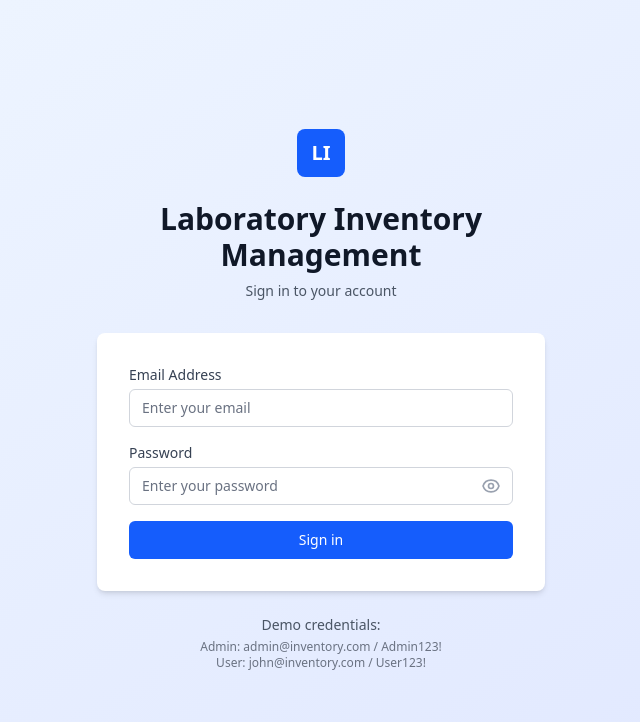
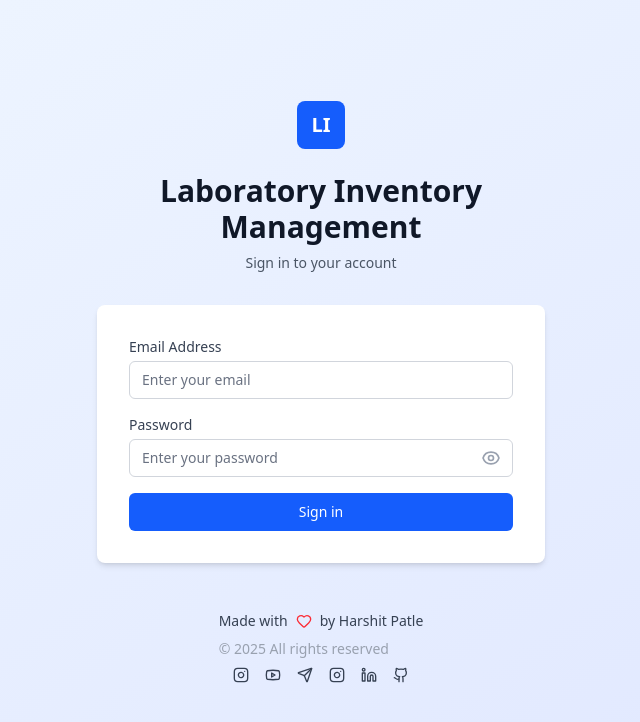
Before and after one commit to Harshit-Patle/A-1-Launchpad, a React (Vite) app in the folder client/: page / in a window 1280 px wide. Shown: the top 722 px of the page, without its empty margins (319-959 px from the left). Built offline with nearby package versions, Linux system fonts and the light colour scheme; no server answers.

Commit message:
Added Readme

```diff
--- a/client/package.json
+++ b/client/package.json
@@ -16,6 +16,7 @@
     "chart.js": "^4.5.0",
     "date-fns": "^4.1.0",
     "file-saver": "^2.0.5",
+    "lucide-react": "^0.536.0",
     "qrcode": "^1.5.4",
     "qrcode-reader": "^1.0.4",
     "react": "^19.1.0",
--- a/client/src/App.jsx
+++ b/client/src/App.jsx
@@ -1,3 +1,4 @@
+import React from 'react';
 import { BrowserRouter as Router, Routes, Route } from 'react-router-dom';
 import { ToastContainer } from 'react-toastify';
 import 'react-toastify/dist/ReactToastify.css';
@@ -29,9 +30,7 @@ import Sidebar from './components/Sidebar';
 
 function Layout({ children }) {
   const [sidebarOpen, setSidebarOpen] = useState(false);
-  const [isTabletOrMobile, setIsTabletOrMobile] = useState(false);
-
-  // Check screen size on mount and when window resizes
+  const [isTabletOrMobile, setIsTabletOrMobile] = useState(false);  // Check screen size on mount and when window resizes
   useEffect(() => {
     const checkScreenSize = () => {
       setIsTabletOrMobile(window.innerWidth < 1024);
@@ -43,13 +42,15 @@ function Layout({ children }) {
   }, []);
 
   return (
-    <div className="flex h-screen bg-gray-50">
+    <div className="flex flex-col h-screen bg-gray-50">
+      <div className="flex flex-1 overflow-hidden">
         <Sidebar isOpen={sidebarOpen} setIsOpen={setSidebarOpen} />
         <div className="flex-1 flex flex-col overflow-hidden">
           <Navbar setSidebarOpen={setSidebarOpen} />
           <main className="flex-1 px-4 md:px-6 py-6 overflow-y-auto">
             {children}
           </main>
+        </div>
       </div>
     </div>
   );
--- /dev/null
+++ b/client/src/components/Footer.jsx
@@ -0,0 +1,89 @@
+import React from 'react';
+import { Github, Instagram, Youtube, Send, Linkedin, Heart } from 'lucide-react';
+
+const Footer = ({ variant }) => {
+    // Determine if this is the login page variant
+    const isLoginVariant = variant === 'login';
+
+    // Conditional classes based on variant
+    const footerClasses = isLoginVariant
+        ? "w-full text-gray-700 py-4 mt-6"  // Lighter, more compact footer for login
+        : "w-full bg-gray-900 text-white py-8 mt-auto"; // Original styling
+
+    return (
+        <footer className={footerClasses}>
+            <div className={`${isLoginVariant ? 'max-w-md' : 'max-w-6xl'} mx-auto px-4`}>
+                <div className={`flex flex-col ${isLoginVariant ? 'items-center' : 'md:flex-row items-center justify-between'} gap-${isLoginVariant ? '2' : '6'}`}>
+                    <div className="text-center md:text-left space-y-2">
+                        <div className="flex items-center justify-center md:justify-start gap-2">
+                            <span className="text-sm">Made with</span>
+                            <Heart className="w-4 h-4 text-red-500" />
+                            <span className="text-sm">by Harshit Patle</span>
+                        </div>
+                        <p className="text-sm text-gray-400">© {new Date().getFullYear()} All rights reserved</p>
+                    </div>
+
+                    {/* Social links - show all icons on all pages */}
+                    <div className="flex flex-wrap items-center justify-center gap-4">
+                        <a
+                            href="https://www.instagram.com/coding_version"
+                            target="_blank"
+                            rel="noopener noreferrer"
+                            className={`${isLoginVariant ? 'hover:text-pink-600' : 'hover:text-pink-400'} transition-colors`}
+                            aria-label="Instagram (Personal)"
+                        >
+                            <Instagram className={`w-${isLoginVariant ? '4' : '5'} h-${isLoginVariant ? '4' : '5'}`} />
+                        </a>
+                        <a
+                            href="https://www.youtube.com/@coding_version"
+                            target="_blank"
+                            rel="noopener noreferrer"
+                            className={`${isLoginVariant ? 'hover:text-red-600' : 'hover:text-red-500'} transition-colors`}
+                            aria-label="YouTube"
+                        >
+                            <Youtube className={`w-${isLoginVariant ? '4' : '5'} h-${isLoginVariant ? '4' : '5'}`} />
+                        </a>
+                        <a
+                            href="https://telegram.me/Coding_Version"
+                            target="_blank"
+                            rel="noopener noreferrer"
+                            className={`${isLoginVariant ? 'hover:text-blue-600' : 'hover:text-blue-500'} transition-colors`}
+                            aria-label="Telegram"
+                        >
+                            <Send className={`w-${isLoginVariant ? '4' : '5'} h-${isLoginVariant ? '4' : '5'}`} />
+                        </a>
+                        <a
+                            href="https://www.instagram.com/harshit_patle10"
+                            target="_blank"
+                            rel="noopener noreferrer"
+                            className={`${isLoginVariant ? 'hover:text-pink-600' : 'hover:text-pink-400'} transition-colors`}
+                            aria-label="Instagram (Dev)"
+                        >
+                            <Instagram className={`w-${isLoginVariant ? '4' : '5'} h-${isLoginVariant ? '4' : '5'}`} />
+                        </a>
+                        <a
+                            href="https://www.linkedin.com/in/harshit-patle"
+                            target="_blank"
+                            rel="noopener noreferrer"
+                            className={`${isLoginVariant ? 'hover:text-blue-700' : 'hover:text-blue-600'} transition-colors`}
+                            aria-label="LinkedIn"
+                        >
+                            <Linkedin className={`w-${isLoginVariant ? '4' : '5'} h-${isLoginVariant ? '4' : '5'}`} />
+                        </a>
+                        <a
+                            href="https://github.com/Harshit-Patle"
+                            target="_blank"
+                            rel="noopener noreferrer"
+                            className={`${isLoginVariant ? 'hover:text-gray-700' : 'hover:text-blue-400'} transition-colors`}
+                            aria-label="GitHub"
+                        >
+                            <Github className={`w-${isLoginVariant ? '4' : '5'} h-${isLoginVariant ? '4' : '5'}`} />
+                        </a>
+                    </div>
+                </div>
+            </div>
+        </footer>
+    );
+};
+
+export default Footer;
--- a/client/src/pages/Login.jsx
+++ b/client/src/pages/Login.jsx
@@ -1,6 +1,7 @@
 import { useState, useEffect } from 'react';
 import { useNavigate } from 'react-router-dom';
 import { useAuth } from '../contexts/AuthContext';
+import Footer from '../components/Footer';
 
 export default function Login() {
     const [formData, setFormData] = useState({
@@ -129,19 +130,8 @@ export default function Login() {
                             </button>
                         </div>
                     </div>
-
-                    <div className="text-center">
-                        <p className="text-sm text-gray-600">
-                            Demo credentials:
-                        </p>
-                        <p className="text-xs text-gray-500 mt-1">
-                            Admin: admin@inventory.com / Admin123!
-                        </p>
-                        <p className="text-xs text-gray-500">
-                            User: john@inventory.com / User123!
-                        </p>
-                    </div>
                 </form>
+                <Footer variant="login" />
             </div>
         </div>
     );
```
Also changed, not shown: 2 other files (tests, documents, lock files or other folders). Lines whose indentation alone changed are shown as unchanged.
